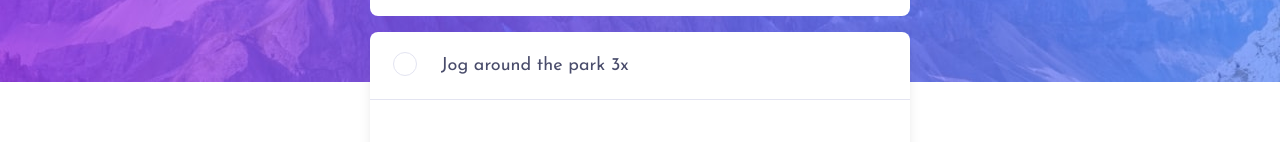
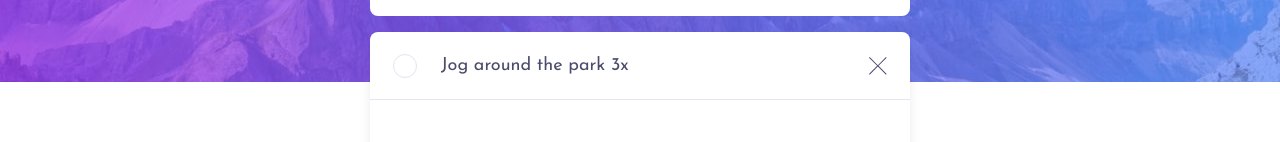
Before and after one commit to Swag-blips/fullstack-todo, a React (Vite) app: page / in a window 1280 px wide. Shown: the part 218-360 px from the top of the page. Built offline with nearby package versions, Linux system fonts and the light colour scheme.

Commit message:
fixes todolist

```diff
--- a/src/components/Todo.jsx
+++ b/src/components/Todo.jsx
@@ -2,7 +2,7 @@ import React from "react";
 import bgLight from "../assets/images/bg-desktop-light.jpg";
 import sun from "../assets/images/icon-sun.svg";
 import moon from "../assets/images/icon-moon.svg";
-import { IoCheckmarkOutline } from "react-icons/io5";
+import cross from "../assets/images/icon-cross.svg";
 
 const Todo = () => {
   return (
@@ -39,7 +39,8 @@ const Todo = () => {
         </form>
         <div className="md:w-[540px] md:h-[439px] w-[327px] h-[368px] bg-white mt-[16px] rounded-[8px] shadow-lg">
           <div className="mx-[23px] my-[20px] items-center">
-            <div className="flex flex-row gap-[12px] md:gap-[24px]">
+            <div className="flex flex-row items-center justify-between ">
+              <div className="flex items-center gap-[12px] md:gap-[24px]">
                 <input
                   type="checkbox"
                   className="custom-checked md:w-[24px] md:h-[24px] w-[20px] h-[20px]"
@@ -47,6 +48,8 @@ const Todo = () => {
                 <p className="md:text-[18px] text-[#494C6B] text-[12px]">
                   Jog around the park 3x
                 </p>
+              </div>
+              <img src={cross} alt="cross-img" />
             </div>
             <hr className="md:mt-[20px] mt-[16px] border-[#E3E4F1] mx-[-23px]" />
           </div>
```
Also changed, not shown: src/assets/images/icon-check.svg, src/index.css (line endings or trailing spaces). Lines whose indentation alone changed are shown as unchanged.
